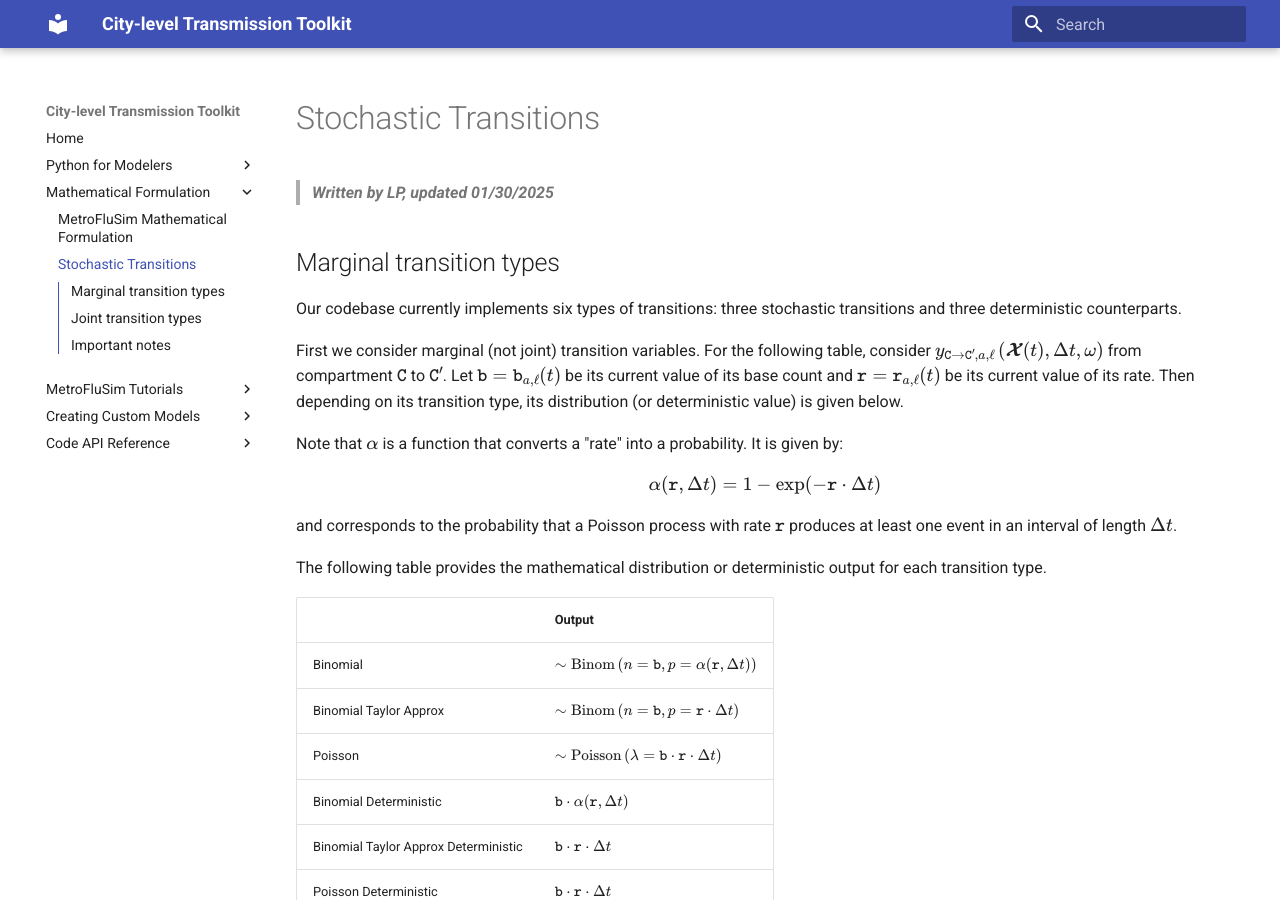
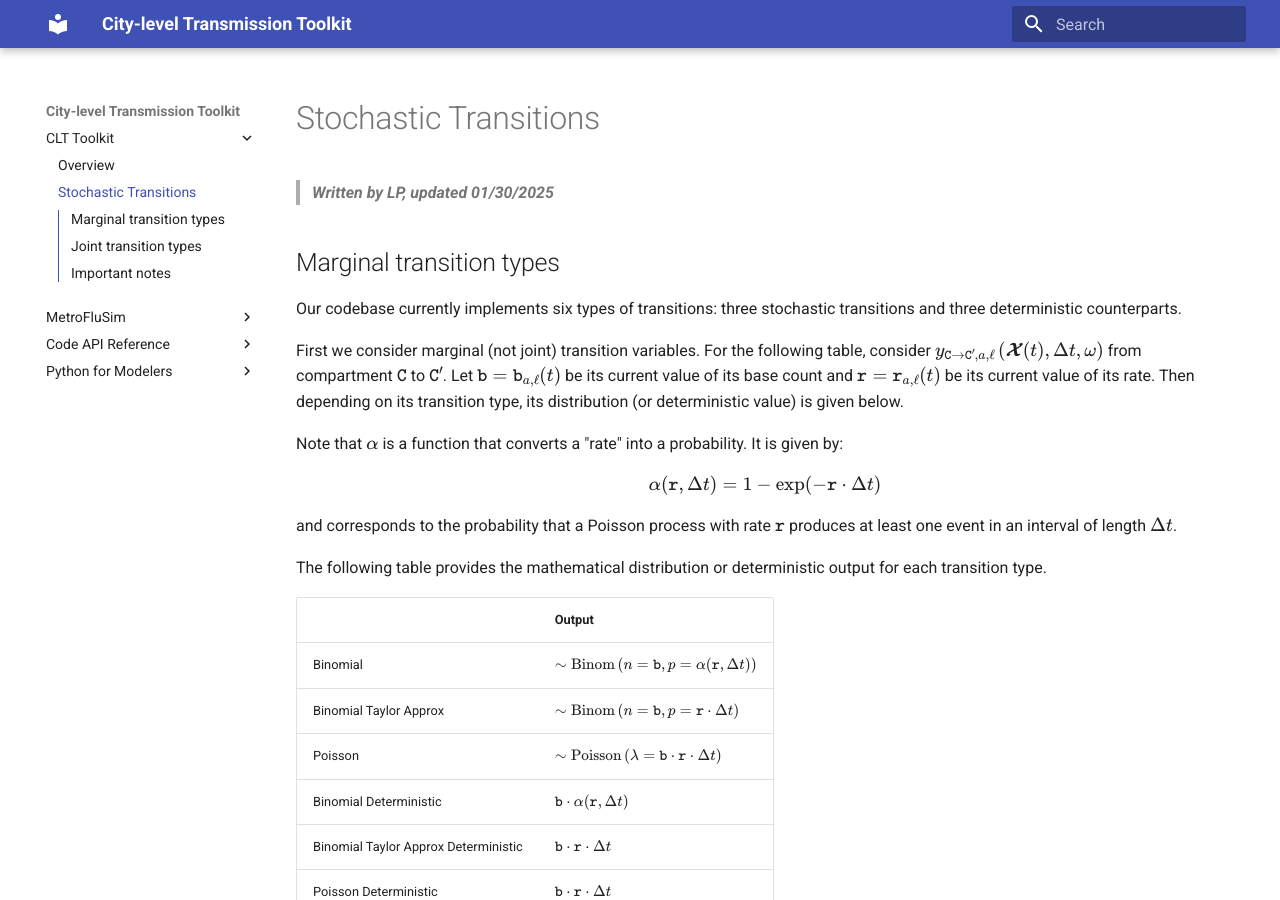
Before and after one commit to RemyFP/CLT_BaseModel_Docs, an MkDocs documentation site: the page built from docs/math_transitions.md, in a window 1280 px wide and 900 px high. Built offline with MkDocs 1.6.1 and Material for MkDocs 9.7.7, drawn with Linux system fonts in a browser that asks for light colours; nearby versions of some CDN libraries.

Commit message:
Simplifying website. Will host tutorials as md.

```diff
--- a/mkdocs.yml
+++ b/mkdocs.yml
@@ -15,21 +15,17 @@ plugins:
     version: 10.0.2
 
 nav:
-- Home: index.md
-- Python for Modelers:
-    - python_resources.md
-- Mathematical Formulation:
+- CLT Toolkit:
+    - index.md
+    - math_transitions.md
+- MetroFluSim:
     - math_flu_components.md
-    - math_transitions.md
-- MetroFluSim Tutorials:
-    - flu_model_demo.md
     - flu_input_requirements.md
-    - flu_components_walkthrough.md
-- Creating Custom Models:
-    - SIHR_components_walkthrough.md
 - Code API Reference:
     - clt_base_package_reference.md
     - flu_components_reference.md
+- Python for Modelers:
+    - python_resources.md
 theme:
   name: material
   favicon: img/favicon.ico
```
Also changed, not shown: docs/SIHR_components_walkthrough.md (deleted, +0 -3 lines), docs/flu_components_walkthrough.md (deleted, +0 -3 lines), docs/flu_model_demo.md (deleted, +0 -3 lines), docs/index.md (+1 -3 lines).
